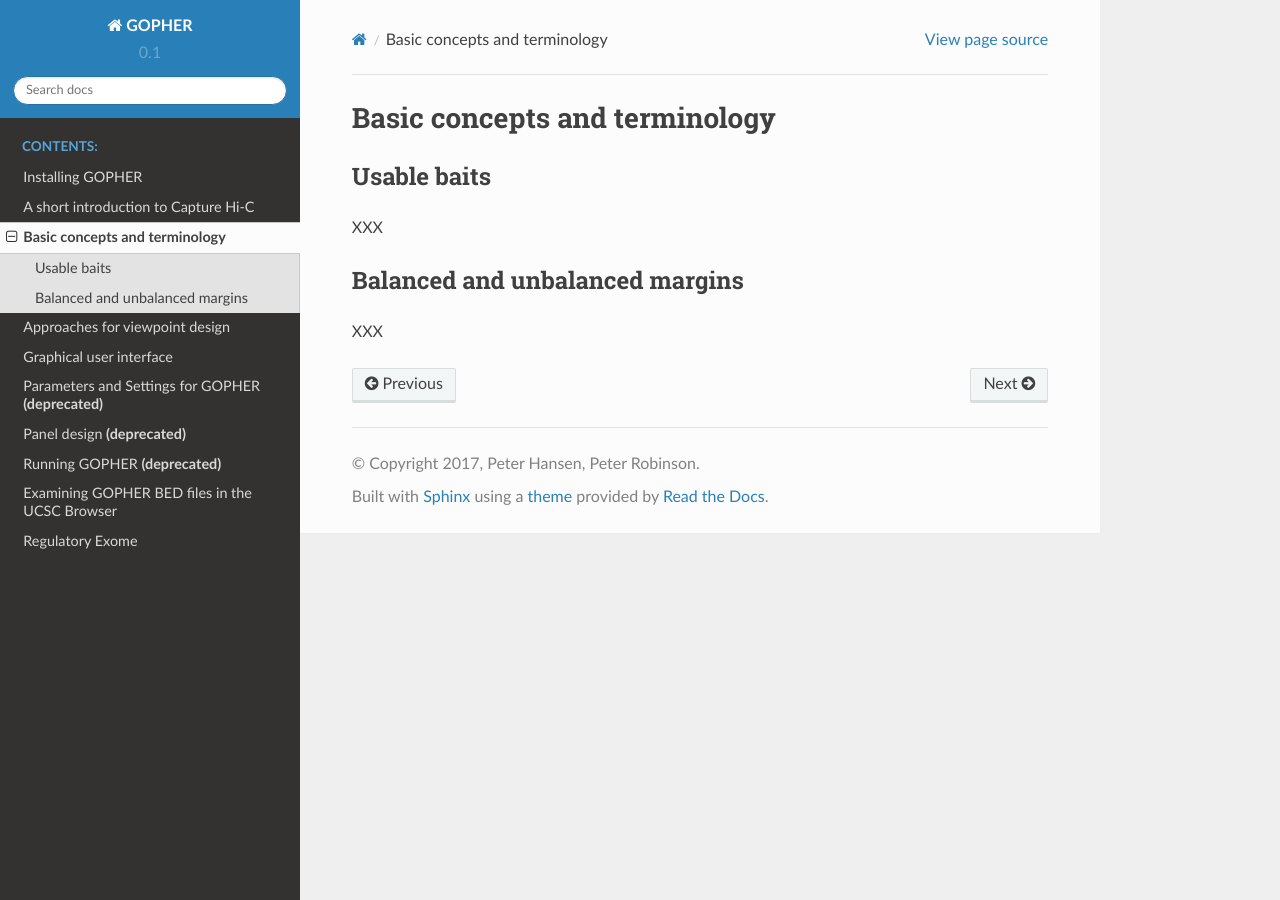
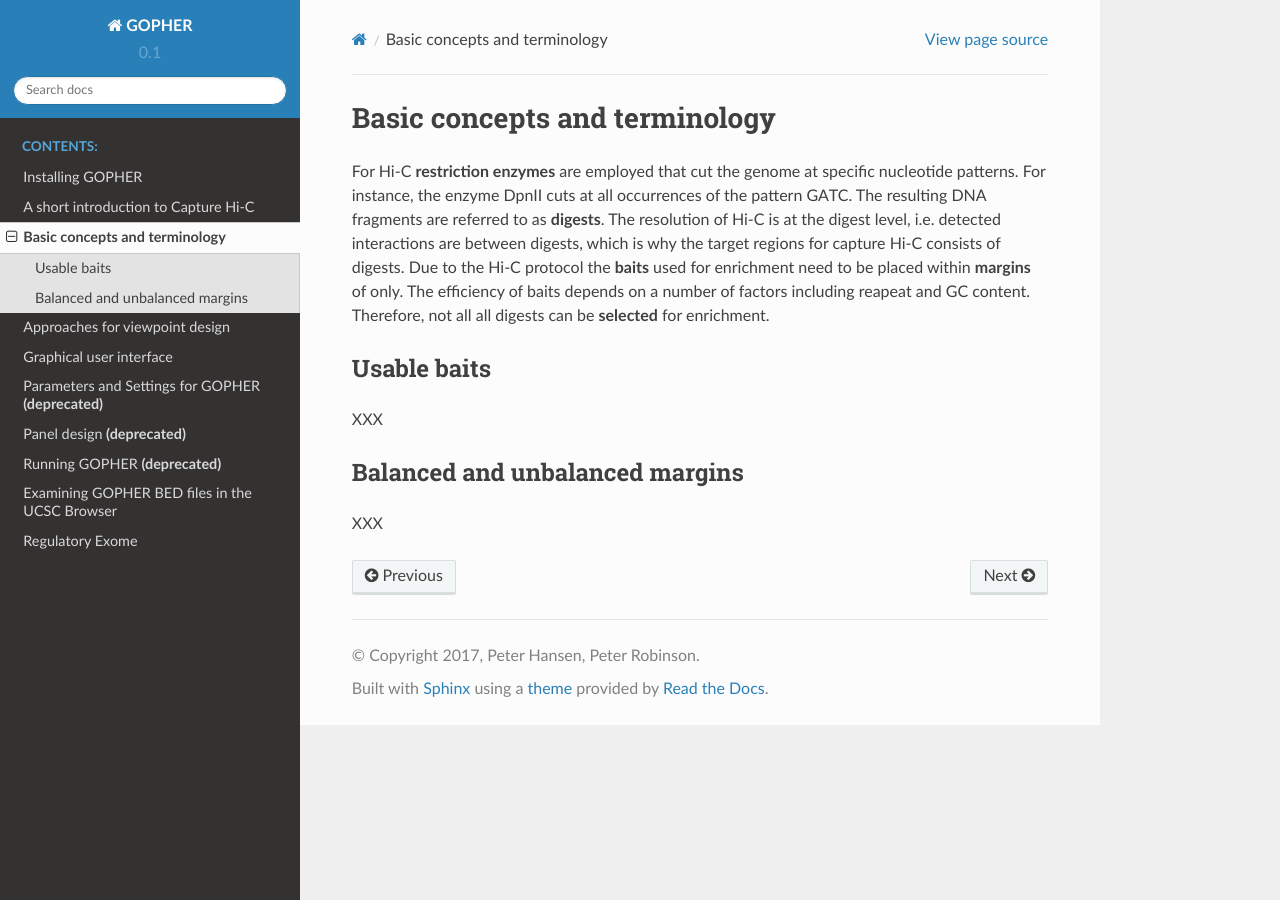
Before and after one commit to TheJacksonLaboratory/Gopher, a Sphinx documentation site: the page built from docs/concepts.rst, in a window 1280 px wide. Built offline with Sphinx 7.4.7 and the Read the Docs theme 2.0.0, drawn with Linux system fonts in a browser that asks for light colours.

Commit message:
Started to introduce basic concepts and terminology (#181).

```diff
--- a/docs/concepts.rst
+++ b/docs/concepts.rst
@@ -1,5 +1,13 @@
 Basic concepts and terminology
 ==============================
+
+For Hi-C **restriction enzymes** are employed that cut the genome at specific nucleotide patterns. For instance, the enzyme
+DpnII cuts at all occurrences of the pattern GATC. The resulting DNA fragments are referred to as **digests**.
+The resolution of Hi-C is at the digest level, i.e. detected interactions are between digests,
+which is why the target regions for capture Hi-C consists of digests.
+Due to the Hi-C protocol the **baits** used for enrichment need to be placed within **margins** of only.
+The efficiency of baits depends on a number of factors including reapeat and GC content.
+Therefore, not all all digests can be **selected** for enrichment.
 
 Usable baits
 ~~~~~~~~~~~~
```
